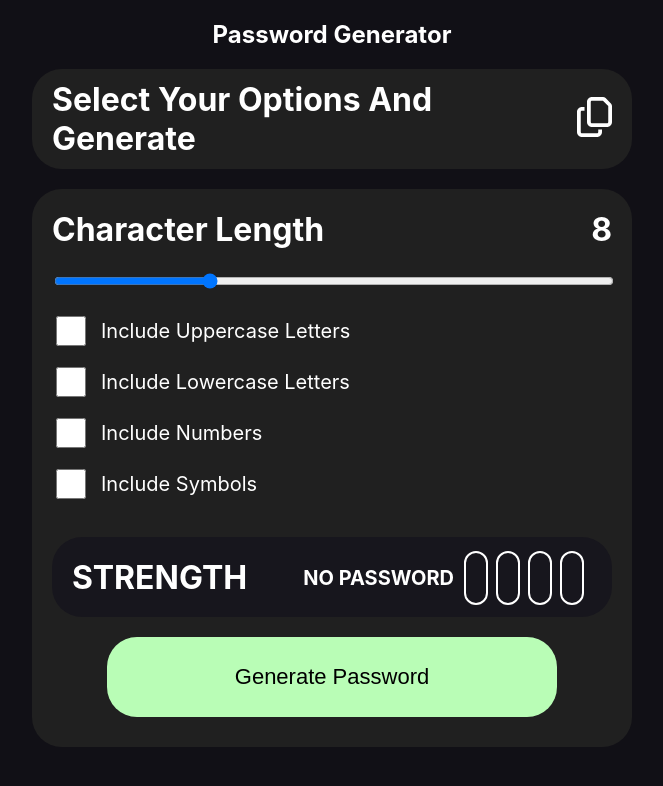
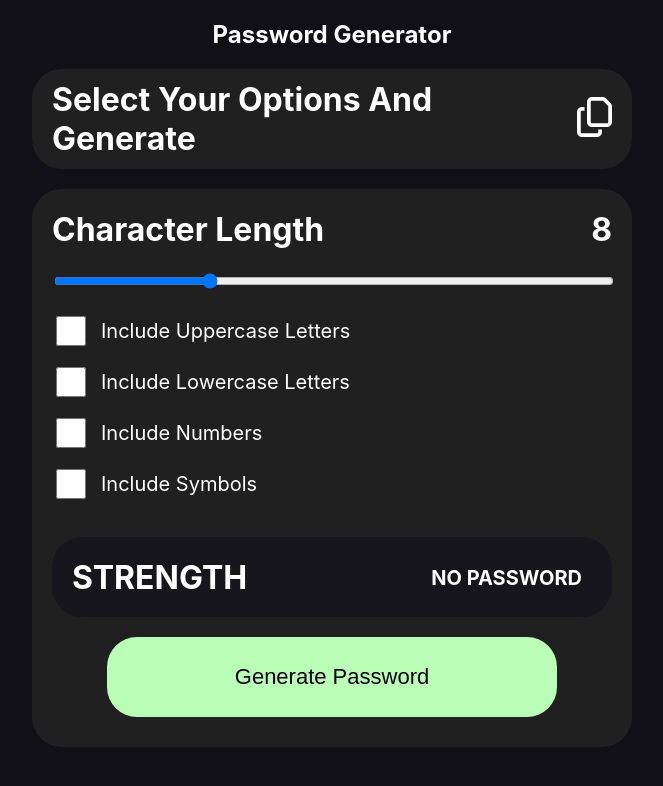
Before and after one commit to Zakariyya98/PasswordGenerator, a React (Create React App) app: page / in a window 1280 px wide. Shown: the top 786 px of the page, without its empty margins (308-971 px from the left). Built offline with nearby package versions, Linux system fonts and the light colour scheme.

Commit message:
PasswordStrength.scss: refactor: refactored the meter class so its easier to read

```diff
--- a/src/components/PasswordStrength/PasswordStrength.scss
+++ b/src/components/PasswordStrength/PasswordStrength.scss
@@ -26,20 +26,21 @@
   }
 
   &__meter {
-    margin-right: 8px;
-    height: 50px;
-    width: 20px;
-    border: white 2px solid;
-    border-radius: 30px;
+    &-container {
+      display: flex;
+      align-items: center;
+    }
+
+    &--pill {
+      margin-right: 8px;
+      height: 50px;
+      width: 20px;
+      border: white 2px solid;
+      border-radius: 30px;
+    }
 
     &--active {
       background-color: orange;
-    }
-
-    &-container {
-      // Refactor: Need to next the meter class within the container class
-      display: flex;
-      align-items: center;
     }
   }
 
```
